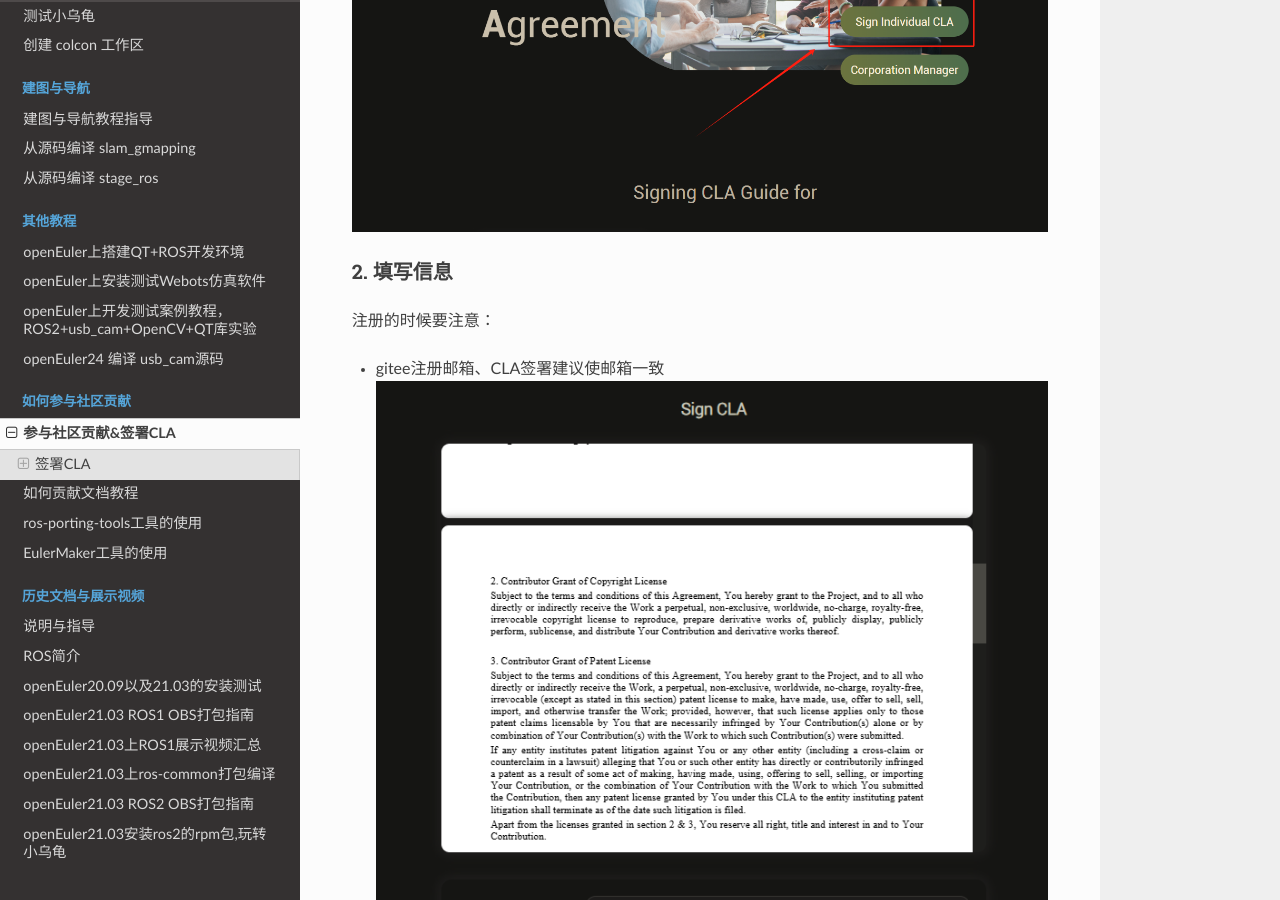
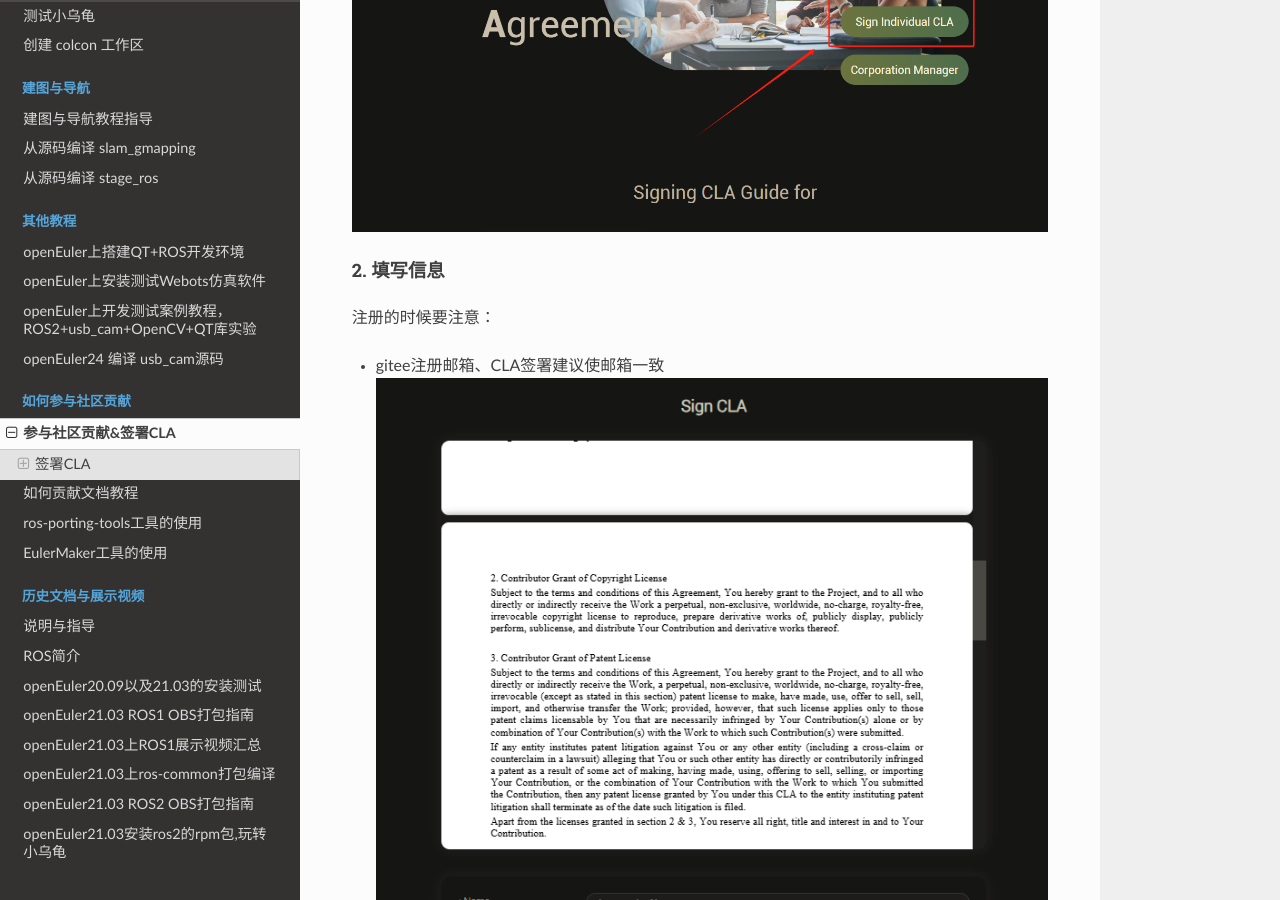
Before and after one commit to openeuler-mirror/ros, a Sphinx documentation site: the page built from docs/source/how-to-contribute/become_contributor.md, in a window 1280 px wide and 900 px high, scrolled down 2271 px. Built offline with Sphinx 7.4.7 and the Read the Docs theme 2.0.0, drawn with Linux system fonts in a browser that asks for light colours.

```diff
--- a/docs/source/how-to-contribute/become_contributor.md
+++ b/docs/source/how-to-contribute/become_contributor.md
@@ -39,12 +39,12 @@ CLA是开源社区为了避免法律纠纷而要求贡献者签署的一个协
 注意区分企业以及个人
 ![img_2.png](image/img_2.png)
 
-### 2. 填写信息
+#### 2. 填写信息
 注册的时候要注意：
 - gitee注册邮箱、CLA签署建议使邮箱一致
 ![img_3.png](image/img_3.png)
 
-### 3. 签署成功
+#### 3. 签署成功
 点击Sign稍等片刻签署成功
 - 首次提交PR（pull request）时，按照机器人提示在评论区回复`/check-cla`检查 [参考链接](https://gitee.com/openeuler/RISC-V/pulls/39)
 - Gitee设置有“提交邮箱”这个东西，如果和cla里的邮箱不一致就会不通过
```
